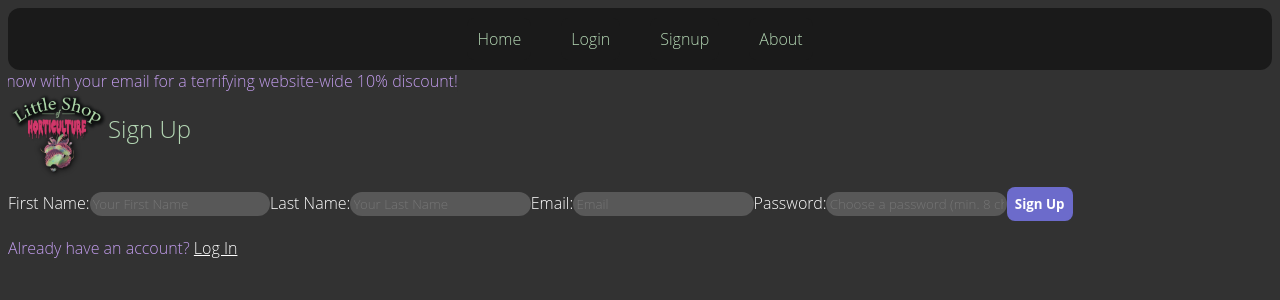
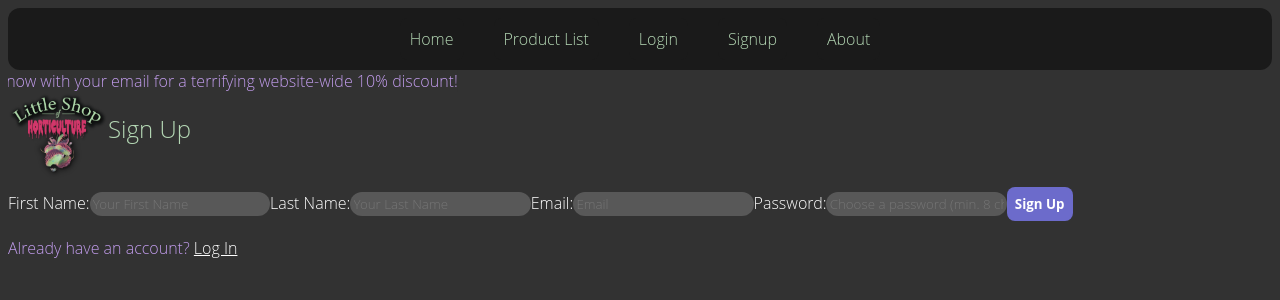
Before and after one commit to melkali42/Little_Shop_of_Horticulture_The_Sequel, a React (Create React App) app in the folder client/: page /signup in a window 1280 px wide. Shown: the top 300 px of the page. Built offline with nearby package versions, Linux system fonts and the light colour scheme.

Commit message:
added product list to navbar return

```diff
--- a/client/src/components/Nav.js
+++ b/client/src/components/Nav.js
@@ -31,6 +31,7 @@ export default function Navigation() {
                     <Container className="justify-content-center">
                         <Nav variant='tabs'>
                             <Nav.Link as={Link} to='/'>Home</Nav.Link>
+                            <Nav.Link as={Link} to='/productList'>Product List</Nav.Link>
                             <Nav.Link as={Link} to='/login'>Login</Nav.Link>
                             <Nav.Link as={Link} to='/signup'>Signup</Nav.Link>
                             <Nav.Link as={Link} to='/about'>About</Nav.Link>
```
